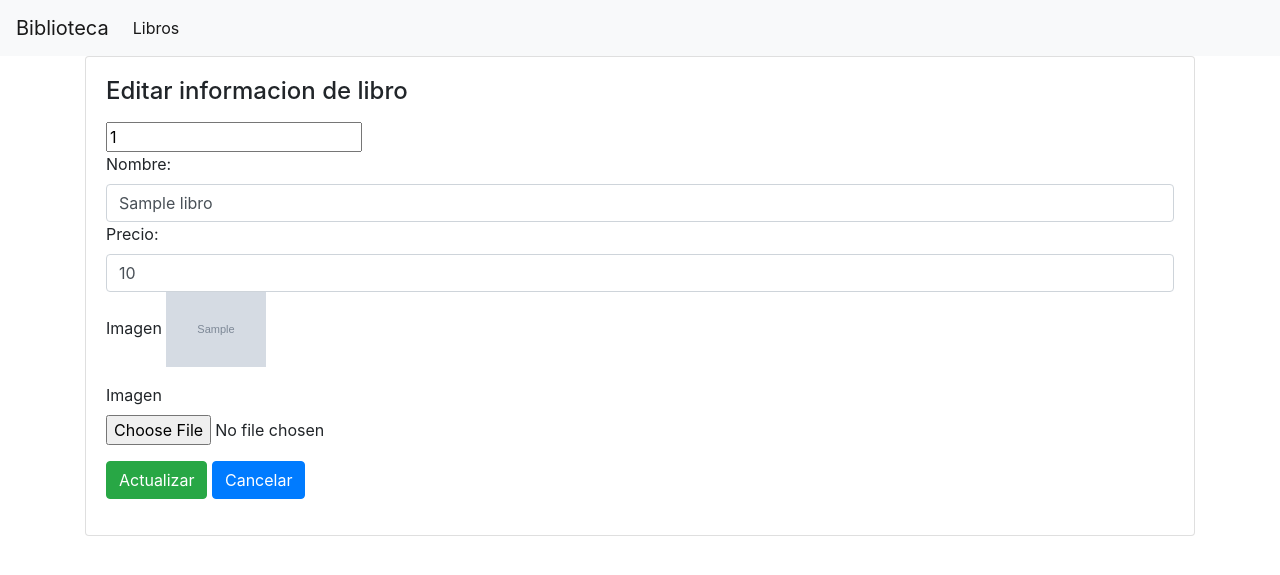
After one commit to DiegoBurgos616/Arquitectura-de-Software, a Node server app: page /libros/editar/1 in a window 1280 px wide. The commit adds this page. Shown: the top 575 px of the page. Run offline with Node 20, Linux system fonts and the light colour scheme; tables that the repository leaves empty or names only in its code hold one stand-in row (values such as "Sample post"); grey boxes marked "Sample" are stand-in pictures; some libraries are stand-ins or nearby versions.

Commit message:
FeatureFinal

```diff
--- a/Biblioteca/controllers/librosController.js
+++ b/Biblioteca/controllers/librosController.js
@@ -1,6 +1,8 @@
 
+const { connect } = require('../config/conexion.js');
 var conexion = require('../config/conexion.js')
 var libro = require("../model/libro.js")
+var borrar = require("fs")
 
 module.exports = {
    index: function (req, res) {
@@ -9,19 +11,87 @@ module.exports = {
          res.render("libros/index", { title: "Aplicacion", libros: datos });
       });
    },
- crear:function(req,res){
+   crear: function (req, res) {
       res.render("libros/crear");
 
    },
- guardar:function(req,res){
+   guardar: function (req, res) {
       console.log(req.body);
       console.log(req.file.filename);
 
 
-    libro.insertar(conexion, req.body,req.file,function (err) {
+      libro.insertar(conexion, req.body, req.file, function (err) {
          res.redirect("/libros");
+      });
+
+
+   },
+   eliminar: function (req, res) {
+      console.log("Recepcion de datos");
+      console.log(req.params.id);
+
+      libro.retornarDatosID(conexion, req.params.id, function (err, registros) {
+         var nombreImagen = "public/images/" + (registros[0].imagen);
+
+
+         if (borrar.existsSync(nombreImagen)) {
+            borrar.unlinkSync(nombreImagen);
+
+         }
+
+         libro.borrar(conexion, req.params.id, function (err) {
+            res.redirect("/libros");
+         })
+
+      });
+   },
+   editar: function (req, res) {
+
+      libro.retornarDatosID(conexion, req.params.id, function (err, registros) {
+         console.log(registros[0]);
+         res.render("libros/editar", { libro: registros[0] });
+
+
+      });
+
+
+   },
+   actualizar: function name(req, res) {
+      console.log(req.body.nombre);
+
+
+
+      if (req.file) {
+         if (req.file.filename) {
+
+            libro.retornarDatosID(conexion, req.body.id, function (err, registros) {
+               var nombreImagen = "public/images/" + (registros[0].imagen);
+
+
+               if (borrar.existsSync(nombreImagen)) {
+                  borrar.unlinkSync(nombreImagen);
+
+               }
+
+               libro.actualizarArchivo(conexion, req.body, req.file, function (err) {
+
+
+               });
+
+
             });
 
 
          }
       }
+
+
+      if (req.body.nombre) {
+         libro.actualizar(conexion, req.body, function (err) {
+
+         });
+      }
+      res.redirect("/libros");
+
+   }
+}
--- a/Biblioteca/model/libro.js
+++ b/Biblioteca/model/libro.js
@@ -1,9 +1,25 @@
-module.exports={
-    obtener:function(conexion,funcion){
-        conexion.query("SELECT * FROM libros",funcion);
+module.exports = {
+    obtener: function (conexion, funcion) {
+        conexion.query("SELECT * FROM libros", funcion);
     },
-    insertar:function(conexion,datos,archivos,funcion){
-        conexion.query("INSERT INTO libros (nombre,imagen) VALUES (?,?) ",[datos.nombre,archivos.filename],funcion);
+    insertar: function (conexion, datos, archivos, funcion) {
+        conexion.query("INSERT INTO libros (nombre,precio,imagen) VALUES (?,?,?) ", [datos.nombre, datos.precio,archivos.filename], funcion);
+
+    },
+    retornarDatosID: function (conexion, id, funcion) {
+        conexion.query("SELECT * FROM libros WHERE id=?", [id], funcion);
+
+    },
+    borrar: function (conexion, id, funcion) {
+        conexion.query("DELETE FROM libros WHERE id=?", [id], funcion)
+    },
+    actualizar: function (conexion, datos, funcion) {
+        conexion.query("UPDATE libros SET nombre=?  WHERE id=?", [datos.nombre, datos.id], funcion);
+        conexion.query("UPDATE libros  SET precio=? WHERE id=?", [datos.precio, datos.id], funcion);
+
+    },
+    actualizarArchivo: function (conexion, datos,archivo, funcion) {
+        conexion.query("UPDATE libros SET imagen=? WHERE id=?", [archivo.filename,datos.id], funcion);
 
     }
 
--- a/Biblioteca/views/layouts/cabecera.ejs
+++ b/Biblioteca/views/layouts/cabecera.ejs
@@ -7,24 +7,22 @@
     <meta name="viewport" content="width=device-width, initial-scale=1.0">
 
     <!-- CSS only -->
-    <link rel="stylesheet" href="https://cdn.jsdelivr.net/npm/bootstrap@3.3.7/dist/css/bootstrap.min.css"
-        integrity="sha384-BVYiiSIFeK1dGmJRAkycuHAHRg32OmUcww7on3RYdg4Va+PmSTsz/K68vbdEjh4u" crossorigin="anonymous">
+    <link rel="stylesheet" href="https://cdn.jsdelivr.net/npm/bootstrap@4.6.2/dist/css/bootstrap.min.css" integrity="sha384-xOolHFLEh07PJGoPkLv1IbcEPTNtaed2xpHsD9ESMhqIYd0nLMwNLD69Npy4HI+N" crossorigin="anonymous">
+
     <title>Document</title>
 </head>
 
 <body>
     <nav class="navbar navbar-expand-sm navbar-light bg-light">
-        <a class="navbar-brand" href="#">Brand</a>
+        <a class="navbar-brand" href="#">Biblioteca</a>
      <br>
         <div class="collapse navbar-collapse" id="my-nav">
             <ul class="navbar-nav mr-auto">
                 <li class="nav active">
-                    <a class="nav-link" href="#">Iteam 1 <span class="sr-only">(current)</span></a>
+                    <a class="nav-link" href="/libros">Libros</a>
                 </li>
 
-                <li class="nav">
-                    <a class="nav-link" href="#" tabindex="-1">Iteam 2</a>
-                </li>
+
 
             </ul>
         </div>
--- /dev/null
+++ b/Biblioteca/views/libros/editar.ejs
@@ -0,0 +1,52 @@
+<%- include('../layouts/cabecera.ejs'); %>
+
+
+
+<div class="card">
+    <div class="card-body">
+     <h4 class="card-title">Editar informacion de libro</h4>
+     <p class="card-text">
+
+        <form method="post" action="../actualizar/" enctype="multipart/form-data">
+
+
+            <input type="text" name="id" value="<%=libro.id%>">
+
+
+
+            <div class="form-group">
+              <label for="my-input">Nombre:</label>
+              <input type="text" value="<%=libro.nombre%>" name="nombre" id="" class="form-control" >
+
+              <label for="my-input">Precio:</label>
+              <input type="text" value="<%=libro.precio%>" name="precio" id="" class="form-control" >
+
+
+                <div class="form-group">
+                  <label for="my-input">Imagen</label>
+                  <img class="img.thumbnail" src="../../images/<%=libro.imagen%>" width="100">
+                </div>
+
+                <div class="form-group">
+                    <label for="my-input">Imagen</label>
+                    <input type="file" class="form-control-file" name="archivo" id="my-input"  >
+                  </div>
+
+
+        <button class="btn btn-success" type="submit">Actualizar</button>
+        <a class="btn btn-primary" href="/libros"> Cancelar</a>
+
+            </div>
+
+
+
+        </form>
+
+   </p>
+   </div>
+ </div>
+
+
+
+
+<%- include('../layouts/pie.ejs'); %>
```
Also changed, not shown: Biblioteca/routes/libros.js (+8 -1 lines), Biblioteca/views/libros/crear.ejs (+21 -14 lines), Biblioteca/views/libros/index.ejs (+23 -3 lines), Biblioteca/public/images/1669432823241-IMG_6593.jpeg (deleted), Biblioteca/public/images/1669432823241-IMG_6596.jpeg (deleted), Biblioteca/public/images/1669437292233-IMG_6589.jpeg (added), Biblioteca/public/images/1670440496756-Captura de pantalla 2022-12-06 a la(s) 19.15.09.png (added), Biblioteca/public/images/1670440549266-9788408130451.jpg (added), Biblioteca/public/images/1670440549266-descarga (1).jpeg (added), Biblioteca/public/images/1670440872066-450_1000.jpg (added), Biblioteca/public/images/1670440872066-9788408130451.jpg (added), Biblioteca/public/images/1670440872066-descarga (2).jpeg (added), Biblioteca/public/images/1670440872066-descarga.jpeg (added), Biblioteca/public/images/1670440872066-images.jpeg (added), 1 other file. Lines whose indentation alone changed are shown as unchanged.
